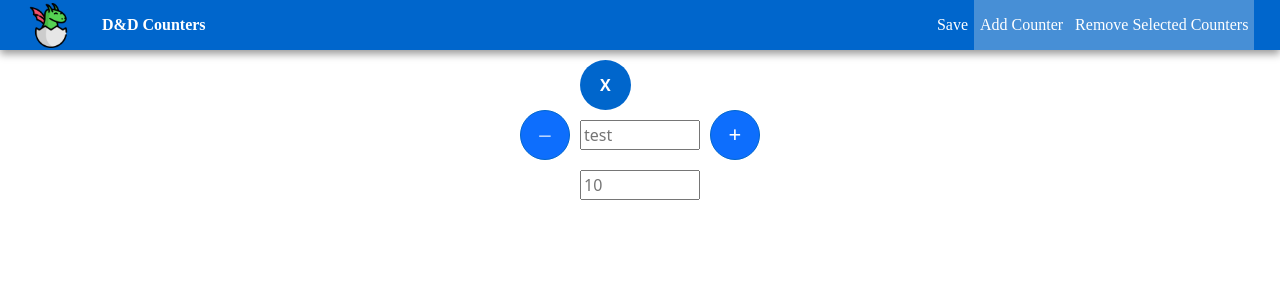
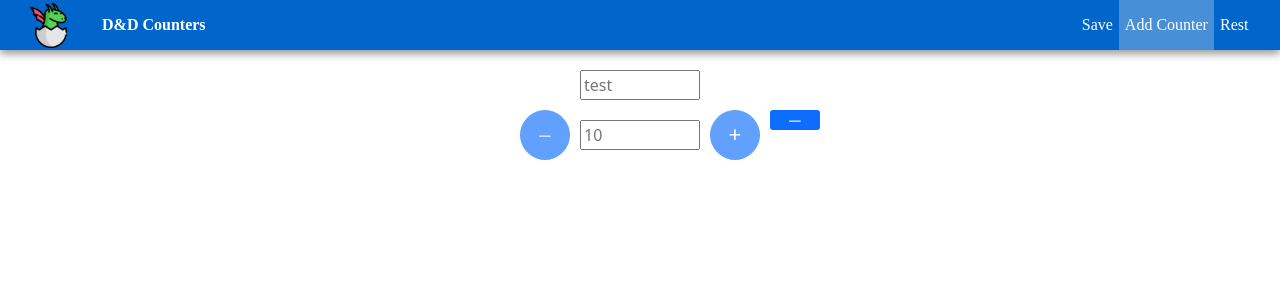
Before and after one commit to offeka/DndCounters, a Vue app: page / in a window 1280 px wide. Both pictures are taken after a click on the button "Edit". Shown: the top 300 px of the page. Built offline with nearby package versions, Linux system fonts and the light colour scheme.

Commit message:
alert modal

```diff
--- a/package.json
+++ b/package.json
@@ -10,7 +10,9 @@
   "dependencies": {
     "@popperjs/core": "^2.5.4",
     "@types/bootstrap": "^5.0.1",
+    "@types/jquery": "^3.5.5",
     "bootstrap": "^5.0.0-beta1",
+    "bootstrap-icons": "^1.2.1",
     "core-js": "^3.6.5",
     "jquery": "^3.5.1",
     "popper.js": "^1.16.1",
--- a/src/assets/global.css
+++ b/src/assets/global.css
@@ -6,3 +6,8 @@
     grid-template-rows: 50px 50px;
     margin-top: 10px;
 }
+
+.btn:focus {
+    box-shadow: none;
+    outline: 0;
+}
--- a/src/components/Counter.vue
+++ b/src/components/Counter.vue
@@ -20,7 +20,6 @@
     >
       ─
     </button>
-    <input type="checkbox" @click="select" v-model="counter.selected" />
   </div>
 </template>
 
--- a/src/components/EditableCounter.vue
+++ b/src/components/EditableCounter.vue
@@ -1,42 +1,5 @@
 <template>
   <div class="grid-container" v-bind:class="deleted ? 'deleted' : ''">
-    <transition name="fade">
-      <div class="popup" v-if="displayAlert || !isValidNumber">
-        <div class="alert alert-danger">
-          {{
-            !isValidNumber
-              ? "Counter max isn't a number"
-              : "Are you sure you want to delete this counter?"
-          }}
-          <div v-if="isValidNumber">
-            <button
-              @click="removeCounter"
-              type="button"
-              class="btn"
-              aria-label="confirm"
-            >
-              👍
-            </button>
-            <button
-              type="button"
-              class="btn"
-              aria-label="Close"
-              @click="displayAlert = false"
-            >
-              👎
-            </button>
-          </div>
-          <div v-else>
-            <button
-              type="button"
-              class="btn-close btn-sm"
-              aria-label="Close"
-              @click="displayAlert = false"
-            ></button>
-          </div>
-        </div>
-      </div>
-    </transition>
     <label id="counter-name">
       <input
           type="text"
@@ -44,7 +7,7 @@
           v-model="counterName"
       />
     </label>
-    <button id="increase" type="button" class="btn btn-primary rounded-circle">
+    <button id="increase" type="button" class="btn btn-primary rounded-circle counter-button disabled">
       +
     </button>
     <label id="counter-max">
@@ -54,62 +17,84 @@
           v-model="maxCount"
       />
     </label>
-    <button id="decrease" type="button" class="btn btn-primary rounded-circle">
+    <button id="decrease" type="button" class="btn btn-primary rounded-circle counter-button disabled">
       ─
     </button>
-    <button @click="displayAlert = true" id="delete-button">X</button>
+    <modal modal-name="confirm-modal">
+      <template v-slot:modal-body class="modal-body">
+        <h5>Are you sure you want to delete this counter?</h5>
+      </template>
+      <template v-slot:modal-footer>
+        <div class="footer">
+          <button class="btn btn-danger modal-button" @click="removeCounter" data-dismiss="modal">Yes!</button>
+          <button class="btn btn-dark modal-button" data-dismiss="modal">No</button>
         </div>
+      </template>
+    </modal>
+    <modal modal-name="number-modal" :show="displayAlert">
+      <template v-slot:modal-body class="modal-body">
+        <h5>Please enter a valid number as your max count</h5>
+      </template>
+      <template v-slot:modal-footer>
+        <div class="footer">
+          <button class="btn btn-primary modal-button" @click="displayAlert = false;" data-dismiss="modal">Close</button>
+        </div>
+      </template>
+    </modal>
+    <button id="delete-button" class="rounded-1 btn btn-primary" data-toggle="modal" data-target="#confirm-modal">─
+    </button>
+  </div>
+
 </template>
 
 <script lang="ts">
-import Vue, { VueConstructor } from "vue";
-import { CounterModel } from "@/types/CounterModel";
-import { mapState } from "vuex";
+import Vue, {VueConstructor} from "vue";
+import {CounterModel} from "@/types/CounterModel";
+import {mapState} from "vuex";
+import Modal from "@/components/Modal.vue";
 
 interface EditableData {
   counterName: string;
   maxCount?: number;
-  isValidNumber: boolean;
   displayAlert: boolean;
   deleted: boolean;
 }
 
 export default (Vue as VueConstructor).extend({
   name: "EditableCounter",
-  props: { index: Number },
+  components: {Modal},
+  props: {index: Number},
   data(): EditableData {
     return {
       counterName: "",
       maxCount: undefined,
-      isValidNumber: true,
       displayAlert: false,
       deleted: false,
     };
   },
   methods: {
-    removeCounter: function() {
-      this.deleted = true;
-    },
+    removeCounter(): void {
+      this.$store.commit("removeCounter", this.index)
+    }
   },
   computed: {
-    counter: function() {
+    counter: function () {
       return this.$store.getters.counterByIndex(this.index);
     },
     ...mapState(["mode"]),
   },
   watch: {
-    maxCountLocal(newValue: number) {
+    maxCount(newValue: number) {
       if (isNaN(Number(newValue))) {
-        this.isValidNumber = false;
+        console.log(this.$el);
         this.displayAlert = true;
+
       } else {
-        this.isValidNumber = true;
         this.maxCount = newValue;
       }
     },
   },
   beforeDestroy() {
-    if (!this.deleted && this.counter) {
     let newName: string = this.counter.name;
     if (this.counterName !== "") {
       newName = this.counterName;
@@ -128,9 +113,6 @@ export default (Vue as VueConstructor).extend({
       resetOn: this.counter.resetOn,
     };
     this.$store.commit("updateCounter", [newCounter, this.index]);
-    } else {
-      this.$store.commit("removeCounter", this.index);
-    }
   },
 });
 </script>
@@ -142,35 +124,21 @@ input {
 
 #delete-button {
   border: none;
-  color: white;
   font-weight: bold;
-  background-color: #0066cc;
-  padding: 20px;
-  border-radius: 100%;
   display: flex;
-  grid-column: 2;
-  grid-row: 1;
   justify-content: center;
-  outline: none;
   align-items: center;
-  width: fit-content;
-  transition: ease 0.3s;
+  width: 50px;
+  height: 20px;
+  grid-column: 3;
+  margin-left: 100%;
+  grid-row: 2;
 }
 
-#delete-button:hover {
-  color: black;
-  background-color: red;
-}
-
-.deleted {
-  opacity: 0;
-  visibility: hidden;
-  display: none;
-}
 
 #counter-name {
   grid-column: 2;
-  grid-row: 2;
+  grid-row: 1;
   padding-top: 10px;
 }
 
@@ -188,41 +156,23 @@ input {
 
 #counter-max {
   grid-column: 2;
-  grid-row: 3;
+  grid-row: 2;
   padding-top: 10px;
 }
 
-.popup {
-  z-index: 10;
-  grid-column-start: 1;
-  grid-column-end: 4;
-  grid-row: 1;
-  margin-bottom: 2px;
-  height: 20px;
-  font-size: 0.95rem;
+
+.counter-button {
+  width: 50px;
+  height: 50px;
+  margin: auto;
 }
 
-.btn-close {
-  padding-top: initial;
+.footer {
+  display: flex;
+  justify-content: center;
 }
 
-.btn {
-  height: 50px;
-  width: 50px;
-  margin: auto;
-  border: solid 1px #0066cc;
-}
-
-<<<<<<< head ======= .btn:hover {
-  background-color: #0066cc;
-}
-
->>>>>>>1b1edfc4e211e5258c74678ae906aab657fa70ce .fade-leave-active,
-.fade-enter-active {
-  transition: opacity 0.3s;
-}
-
-.fade-leave-to {
-  opacity: 0;
+.modal-button {
+  margin: 5px;
 }
 </style>
--- a/src/components/NavBar.vue
+++ b/src/components/NavBar.vue
@@ -1,7 +1,7 @@
 <template>
   <div id="container">
     <div id="title-container">
-      <img id="logo" src="@/assets/logo.png" />
+      <img id="logo" src="@/assets/logo.png"/>
       <div id="title">{{ appTitle }}</div>
     </div>
     <div id="buttons-container">
@@ -9,30 +9,52 @@
         {{ this.$store.state.mode === "edit" ? "Save" : "Edit" }}
       </button>
       <button
-        class="navbar-button"
-        :class="this.$store.state.mode === 'edit' ? 'disabled' : ''"
-        @click="addCounter"
+          class="navbar-button"
+          :class="this.$store.state.mode === 'edit' ? 'disabled' : ''"
+          @click="addCounter"
       >
         Add Counter
       </button>
-      <button
-        class="navbar-button"
-        :class="this.$store.state.mode === 'edit' ? 'disabled' : ''"
-        @click="removeCounters"
-      >
-        Remove Selected Counters
+      <button class="navbar-button" data-toggle="modal" data-target="#rest-modal">
+        Rest
       </button>
+      <modal modal-name="rest-modal">
+        <template v-slot:modal-body>Choose your rest type</template>
+        <template v-slot:modal-footer>
+          <div>
+            <button type="button" class="btn btn-primary" data-dismiss="modal" @click="longRest">Long
+              rest
+            </button>
+            <button type="button" class="btn btn-primary" data-dismiss="modal" @click="shortRest">Short
+              rest
+            </button>
+          </div>
+        </template>
+      </modal>
     </div>
+    <modal>
+      <template v-slot:modal-body>
+        <div></div>
+        <form>
+
+        </form>
+      </template>
+      <template v-slot:modal-footer>
+
+      </template>
+    </modal>
   </div>
 </template>
 
 <script lang="ts">
 import Vue from "vue";
-import store from "@/store";
+import Modal from "@/components/Modal.vue";
+import {mapMutations} from "vuex";
+
 export default Vue.extend({
   name: "NavBar",
-  store,
-  props: { appTitle: String },
+  components: {Modal},
+  props: {appTitle: String},
   methods: {
     changeMode(): void {
       this.$store.commit("changeMode");
@@ -47,9 +69,7 @@ export default Vue.extend({
       });
       this.changeMode();
     },
-    removeCounters(): void {
-      this.$store.commit("removeSelectedCounters");
-    },
+    ...mapMutations(["longRest", "shortRest"])
   },
 });
 </script>
@@ -57,7 +77,7 @@ export default Vue.extend({
 <style scoped>
 #container {
   width: 100%;
-  font-family: "Heebo";
+  font-family: "Heebo", serif;
   display: flex;
   justify-content: space-between;
   align-items: center;
@@ -67,6 +87,7 @@ export default Vue.extend({
   box-shadow: 0 4px 8px 0 rgba(0, 0, 0, 0.4);
   background-color: #0066cc;
 }
+
 #buttons-container,
 #title-container {
   display: flex;
@@ -109,4 +130,13 @@ export default Vue.extend({
   pointer-events: none;
   cursor: not-allowed;
 }
+
+.modal-footer {
+  display: flex;
+  justify-content: center;
+}
+
+.btn {
+  margin: 5px;
+}
 </style>
--- a/src/store.js
+++ b/src/store.js
@@ -35,9 +35,6 @@ const store = new Vuex.Store({
         addCounter(state, counter) {
             state.counters.push(counter);
         },
-        removeSelectedCounters(state) {
-            state.counters = state.counters.filter(counter => !counter.selected);
-        },
         removeCounter(state, counterIndex) {
             if (counterIndex > -1) {
                 state.counters.splice(counterIndex, 1);
--- a/src/store.ts
+++ b/src/store.ts
@@ -41,9 +41,6 @@ const store: Store<AppState> = new Vuex.Store({
         addCounter(state: AppState, counter: CounterModel) {
             state.counters.push(counter)
         },
-        removeSelectedCounters(state: AppState) {
-            state.counters = state.counters.filter(counter => !counter.selected );
-        },
         removeCounter(state: AppState, counterIndex: number) {
             if (counterIndex > -1) {
                 state.counters.splice(counterIndex, 1);
--- a/tsconfig.json
+++ b/tsconfig.json
@@ -13,7 +13,8 @@
     "sourceMap": true,
     "baseUrl": ".",
     "types": [
-      "webpack-env"
+      "webpack-env",
+      "jquery"
     ],
     "paths": {
       "@/*": [
@@ -32,7 +33,7 @@
     "src/**/*.tsx",
     "src/**/*.vue",
     "tests/**/*.ts",
-    "tests/**/*.tsx"
+    "tests/**/*.tsx",
   ],
   "exclude": [
     "node_modules"
```
Also changed, not shown: src/components/Modal.vue (+33 -6 lines), src/components/RestButton.vue (deleted, +0 -43 lines), 2 other files (tests, documents, lock files or other folders). Lines whose indentation alone changed are shown as unchanged.
